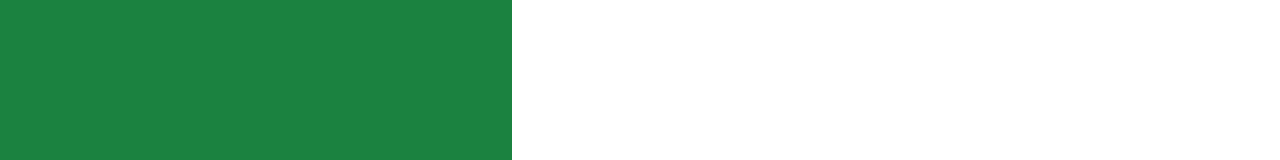
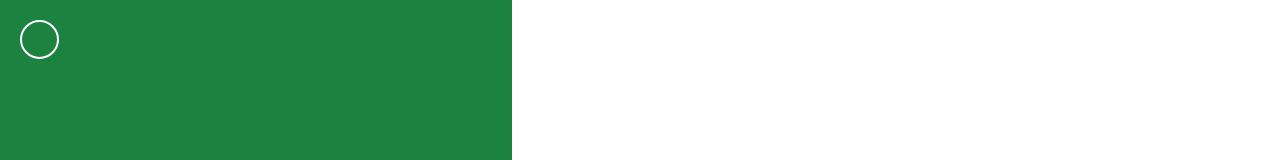
Before and after one commit to agrosurance/Frontend, a React (Vite) app: page /auth in a window 1280 px wide. Shown: the top 160 px of the page. Built offline with nearby package versions, Linux system fonts and the light colour scheme.

Commit message:
Back button on Auth page

```diff
--- a/src/pages/AuthPage/AuthPage.tsx
+++ b/src/pages/AuthPage/AuthPage.tsx
@@ -1,9 +1,12 @@
 import { useEffect, useState } from "react";
 import Banner from "./components/Banner";
 import Form from "./components/Form";
+import { useNavigate } from "react-router-dom";
 
 export default function AuthPage() {
   const [animFlag, setAnimFlag] = useState(false);
+
+  const navigate = useNavigate();
 
   useEffect(() => {
     setTimeout(() => {
@@ -14,6 +17,14 @@ export default function AuthPage() {
   return (
     <>
       <div className="absolute top-0 left-0 w-full h-full -z-1 bg-primary brightness-[83%]"></div>
+      <button
+        onClick={() => {
+          navigate(-1);
+        }}
+        className="material-icons absolute left-5 top-5 z-20 border-2 border-back rounded-full px-2 flex items-center brightness-0 invert text-2xl aspect-square hover:scale-125 hover:cursor-pointer transition-all duration-300"
+      >
+        &#xe5c4;
+      </button>
       <div className="flex flex-row h-screen overflow-hidden">
         <Banner className={animFlag ? "translate-x-0" : "-translate-x-full"} />
         <Form className={animFlag ? "translate-x-0" : "translate-x-full"} />
--- a/src/pages/StakingPage/StakingPage.tsx
+++ b/src/pages/StakingPage/StakingPage.tsx
@@ -3,6 +3,7 @@ import Chart from "chart.js/auto";
 import { CategoryScale } from "chart.js";
 import useModal from "../../hooks/useModal";
 import StakingModal from "./components/StakingModal";
+import WithdrawModal from "./components/WithdrawModal";
 
 interface Product {
   id: number;
@@ -44,7 +45,10 @@ export default function StakingPage() {
             {"0xcE7ceFc488dC178680af0D0f484356d27CB89725"}
           </p>
           <div className="flex gap-x-6 items-center">
-            <button className="flex gap-x-1 items-center border border-secondary px-5 py-1 bg-secondary bg-opacity-10 text-secondary rounded-lg tracking-tight font-medium duration-500 hover:bg-opacity-100 hover:text-background">
+            <button
+              onClick={() => modal.show(<WithdrawModal />)}
+              className="flex gap-x-1 items-center border border-secondary px-5 py-1 bg-secondary bg-opacity-10 text-secondary rounded-lg tracking-tight font-medium duration-500 hover:bg-opacity-100 hover:text-background"
+            >
               <span className="material-icons text-3xl">&#xe8fb;</span> Withdraw
             </button>
             <button
--- /dev/null
+++ b/src/pages/StakingPage/components/WithdrawModal.tsx
@@ -0,0 +1,6 @@
+import { useState } from "react";
+
+export default function WithdrawModal() {
+  const [loading, setLoading] = useState(true);
+  return <div className="bg-back"></div>;
+}
```
